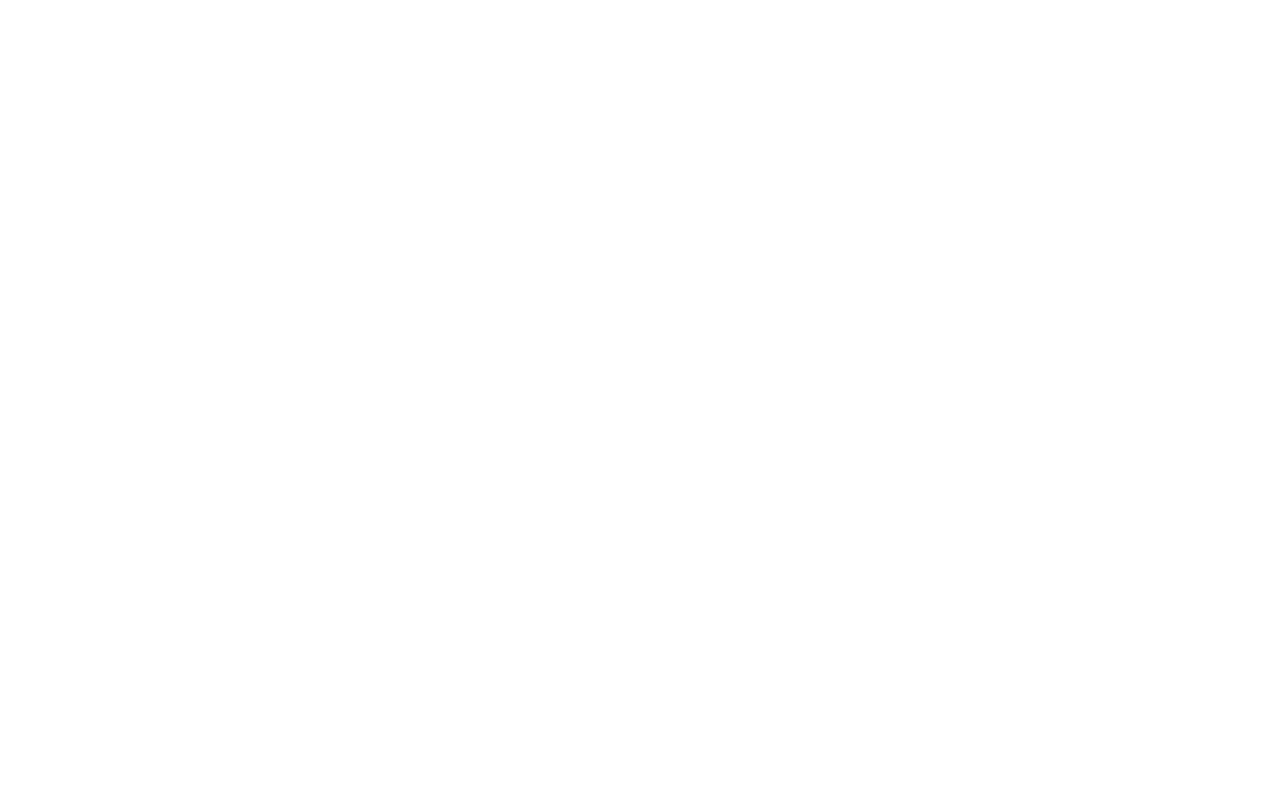
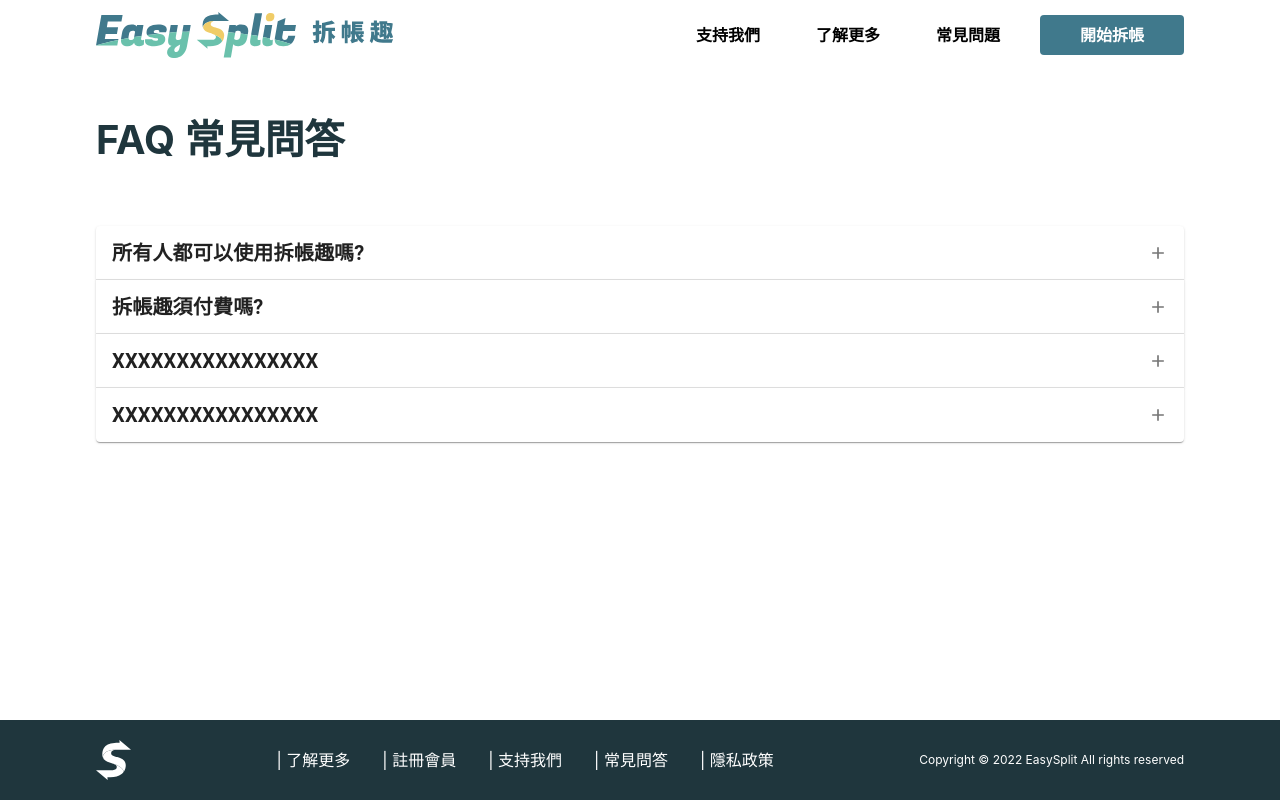
Before and after one commit to yachuh/easysplit, a React (Create React App) app: page /faq in a window 1280 px wide. Before the commit this address had no page. Built offline with nearby package versions, Linux system fonts and the light colour scheme.

Commit message:
feat: add FAQ layout RWD

```diff
--- a/src/App.js
+++ b/src/App.js
@@ -14,6 +14,7 @@
 import NotificationPage from './pages/NotificationPage'
 import GroupPage from './pages/GroupPage'
 import StillMorePage from './pages/StillMorePage'
+import FaqPage from './pages/FaqPage'
 
 function App () {
   const [token, setToken] = useState(null)
@@ -52,6 +53,7 @@
         <Route path="/notifications" element={<NotificationPage />} />
         <Route path="/group/:id" element={<GroupPage />} />
         <Route path="/stillmore" element={<StillMorePage />} />
+        <Route path="/faq" element={<FaqPage />} />
       </Routes>
     </>
   )
--- a/src/components/Footer.js
+++ b/src/components/Footer.js
@@ -79,7 +79,7 @@
                     <li className="footer-hover">
                         <Link
                             className="footerLink"
-                            to="/">
+                            to="/faq">
                             <div className="footerImg">
                                 <HelpCenterOutlined sx={{ fontSize: 45 }} />
                             </div>
--- a/src/components/Header.js
+++ b/src/components/Header.js
@@ -30,10 +30,10 @@
                     </li>
                     <li
                         className="p-2 headerNav-hover">
-                        <Link to="/">常見問題</Link>
+                        <Link to="/faq">常見問題</Link>
                     </li>
                 </ul>
-                <Link to="login">
+                <Link to="/login">
                     <button
                         className="btn-primary ml-8">
                         開始拆帳
--- /dev/null
+++ b/src/components/faqPage/Faq.js
@@ -0,0 +1,94 @@
+import React, { useState } from 'react'
+import Accordion from '@mui/material/Accordion'
+import AccordionDetails from '@mui/material/AccordionDetails'
+import AccordionSummary from '@mui/material/AccordionSummary'
+import Typography from '@mui/material/Typography'
+import { Add } from '@mui/icons-material'
+
+export default function Faq () {
+  const [expanded, setExpanded] = useState(false)
+
+  const handleChange = (panel) => (event, isExpanded) => {
+    setExpanded(isExpanded ? panel : false)
+  }
+
+  return (
+        <div className='viewContainer mt-10'>
+            <h2
+                className='text-black font-bold text-center mb-14 md:text-left'>
+                FAQ 常見問答
+            </h2>
+            <Accordion expanded={expanded === 'panel1'} onChange={handleChange('panel1')}>
+                <AccordionSummary
+                    expandIcon={<Add sx={{ fontSize: 20 }} />}
+                    aria-controls="panel1bh-content"
+                    id="panel1bh-header"
+                >
+                    <Typography
+                        sx={{ width: '100%', fontSize: 20, fontWeight: 600 }}>
+                        所有人都可以使用拆帳趣嗎?
+                    </Typography>
+                </AccordionSummary>
+                <AccordionDetails>
+                    <Typography>
+                        是的，除了主邀者需為拆帳趣的會員外，邀請的其他人員可以無需註冊使用。
+                    </Typography>
+                </AccordionDetails>
+            </Accordion>
+
+            <Accordion expanded={expanded === 'panel2'} onChange={handleChange('panel2')}>
+                <AccordionSummary
+                    expandIcon={<Add sx={{ fontSize: 20 }} />}
+                    aria-controls="panel2bh-content"
+                    id="panel2bh-header"
+                >
+                    <Typography
+                        sx={{ width: '100%', fontSize: 20, fontWeight: 600 }}>
+                        拆帳趣須付費嗎?
+                    </Typography>
+                </AccordionSummary>
+                <AccordionDetails>
+                    <Typography>
+                        免費! 拆帳趣無須付費，若您喜歡拆帳趣，可斗內我們作為支持，我們將萬分感謝。
+                    </Typography>
+                </AccordionDetails>
+            </Accordion>
+
+            <Accordion expanded={expanded === 'panel3'} onChange={handleChange('panel3')}>
+                <AccordionSummary
+                    expandIcon={<Add sx={{ fontSize: 20 }} />}
+                    aria-controls="panel3bh-content"
+                    id="panel3bh-header"
+                >
+                    <Typography
+                        sx={{ width: '100%', fontSize: 20, fontWeight: 600 }}>
+                        XXXXXXXXXXXXXXXX
+                    </Typography>
+                </AccordionSummary>
+                <AccordionDetails>
+                    <Typography>
+                        免費! 拆帳趣無須付費，若您喜歡拆帳趣，可斗內我們作為支持，我們將萬分感謝。
+                    </Typography>
+                </AccordionDetails>
+            </Accordion>
+
+            <Accordion expanded={expanded === 'panel4'} onChange={handleChange('panel4')}>
+                <AccordionSummary
+                    expandIcon={<Add sx={{ fontSize: 20 }} />}
+                    aria-controls="panel4bh-content"
+                    id="panel4bh-header"
+                >
+                    <Typography
+                        sx={{ width: '100%', fontSize: 20, fontWeight: 600 }}>
+                        XXXXXXXXXXXXXXXX
+                    </Typography>
+                </AccordionSummary>
+                <AccordionDetails>
+                    <Typography>
+                        免費! 拆帳趣無須付費，若您喜歡拆帳趣，可斗內我們作為支持，我們將萬分感謝。
+                    </Typography>
+                </AccordionDetails>
+            </Accordion>
+        </div>
+  )
+}
--- a/src/index.css
+++ b/src/index.css
@@ -336,11 +336,9 @@
   }
 
   /* StillMorePage */
-  .StillMore-titleArea{
+  .StillMore-titleArea {
     @apply text-colors-primary font-black;
   }
-
-
 }
 
 .swiper-pagination-bullet {
@@ -440,3 +438,7 @@
   color: #fff !important;
   border: 2px solid #fff !important;
 }
+
+.css-1elwnq4-MuiPaper-root-MuiAccordion-root {
+  box-shadow: none !important;
+}
--- /dev/null
+++ b/src/pages/FaqPage.js
@@ -0,0 +1,16 @@
+import { HeaderHome } from '../components/Header'
+import { FooterHome } from '../components/Footer'
+import Faq from '../components/faqPage/Faq'
+
+export default function FaqPage () {
+  return (
+    <>
+      <HeaderHome />
+      <Faq />
+      <div className='ProfileFitFooter'>
+        <FooterHome />
+      </div>
+
+    </>
+  )
+}
```
